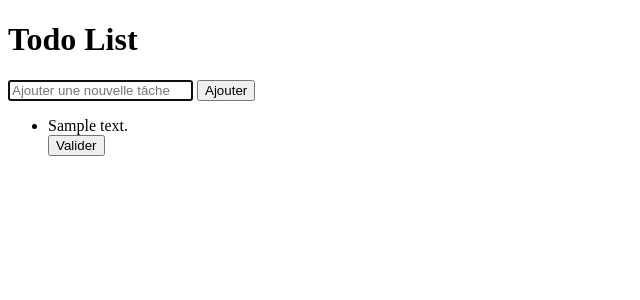
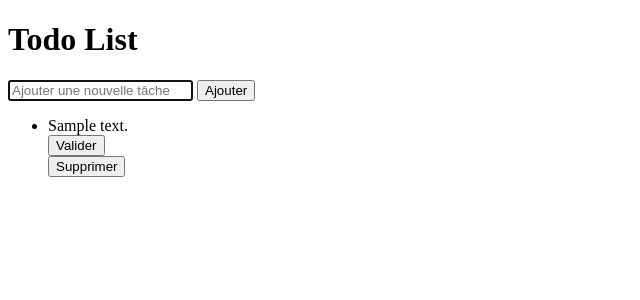
Before and after one commit to 0wme/HTMX_Project, a Flask app: template templates/todo_list.html in a window 1280 px wide. Shown: the top 300 px of the page, without its empty margins (0-640 px from the left). Run offline with Flask 3, Linux system fonts and the light colour scheme; the template is opened without the code that fills it: most values are stand-ins (such as "Sample title", 1, 10 or a date in 2020).

Commit message:
Ajout d'un btn supprimer

```diff
--- a/templates/todo_list.html
+++ b/templates/todo_list.html
@@ -20,6 +20,9 @@
                     <form method="post" action="/complete/{{ loop.index0 }}" hx-post="/complete/{{ loop.index0 }}" hx-target="closest li">
                         <button type="submit" class="validate-button">Valider</button>
                     </form>
+                    <form method="post" action="/delete/{{ loop.index0 }}" hx-post="/delete/{{ loop.index0 }}" hx-target="closest li" hx-swap="outerHTML">
+                        <button type="submit" class="delete-button">Supprimer</button>
+                    </form>
                 </div>
             </li>
         {% endfor %}
```
